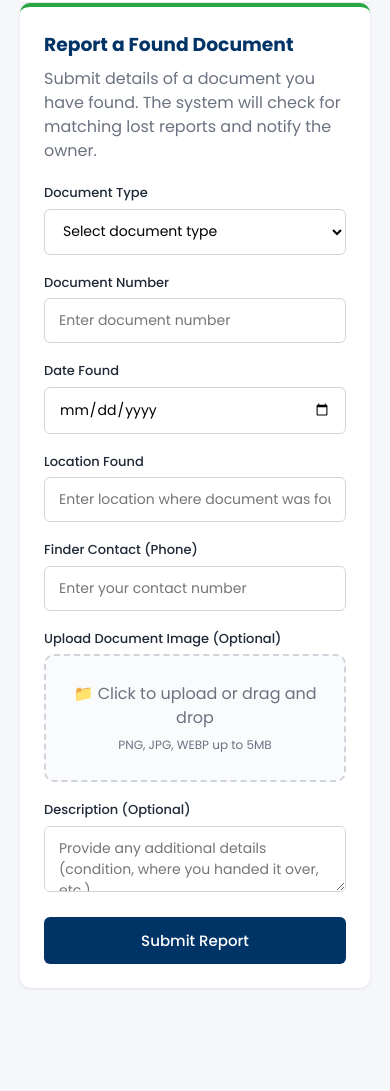
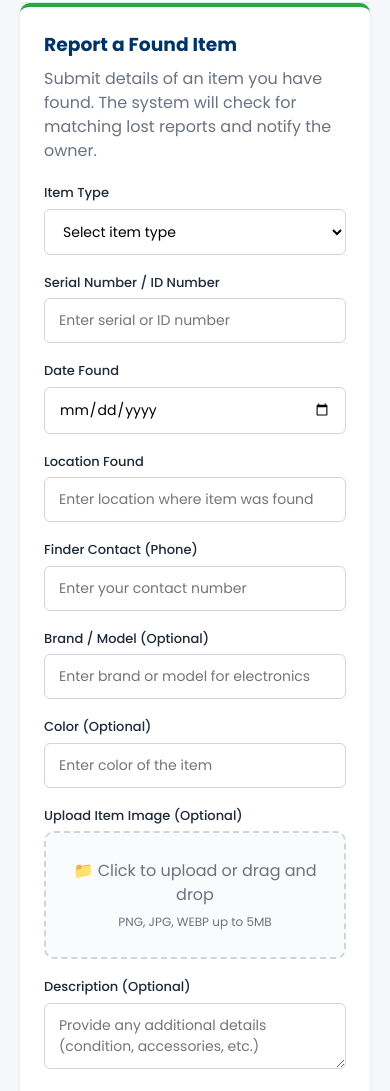
Before and after one commit to Vinn254/identity-card, a plain HTML site: page frontend/report-found.html in a window 390 px wide. Shown: the part 512-1603 px from the top of the page. Before the commit the page ends 1520 px from the top, so only its background shows below. Drawn offline with Linux system fonts and the light colour scheme.

Commit message:
Add Laptop, Phone, Charger to lost/found item types with brand/color fields

```diff
--- a/backend/src/controllers/found.controller.js
+++ b/backend/src/controllers/found.controller.js
@@ -46,7 +46,7 @@ async function tryAutoMatchFound(foundId, docType, docNumber) {
 }
 
 exports.create = async (req, res) => {
-  const { document_type, document_number, date_found, location_found, finder_contact, description } = req.body;
+  const { document_type, document_number, date_found, location_found, finder_contact, description, brand, color } = req.body;
   if (!document_type || !document_number || !date_found || !location_found) {
     return res.status(400).json({ error: 'document_type, document_number, date_found and location_found are required' });
   }
@@ -56,7 +56,7 @@ exports.create = async (req, res) => {
   const { data: found, error } = await supabase
     .from('found_documents')
     .insert({
-      user_id: req.user.id, document_type, document_number, date_found, location_found, finder_contact, description, image_path: imagePath
+      user_id: req.user.id, document_type, document_number, date_found, location_found, finder_contact, description, image_path: imagePath, brand, color
     })
     .select()
     .single();
--- a/backend/src/controllers/lost.controller.js
+++ b/backend/src/controllers/lost.controller.js
@@ -50,14 +50,14 @@ async function tryAutoMatchLost(lostId, docType, docNumber) {
 }
 
 exports.create = async (req, res) => {
-  const { document_type, document_number, date_lost, location_lost, description } = req.body;
+  const { document_type, document_number, date_lost, location_lost, description, brand, color } = req.body;
   if (!document_type || !document_number || !date_lost) {
     return res.status(400).json({ error: 'document_type, document_number and date_lost are required' });
   }
 
   const { data: lost, error } = await supabase
     .from('lost_documents')
-    .insert({ user_id: req.user.id, document_type, document_number, date_lost, location_lost, description })
+    .insert({ user_id: req.user.id, document_type, document_number, date_lost, location_lost, description, brand, color })
     .select()
     .single();
 
--- a/frontend/report-found.html
+++ b/frontend/report-found.html
@@ -3,29 +3,32 @@
 <head>
   <meta charset="UTF-8" />
   <meta name="viewport" content="width=device-width, initial-scale=1.0" />
-  <title>Report Found Document — UEAB IMS</title>
+  <title>Report Found Item — UEAB IMS</title>
   <link href="https://fonts.googleapis.com/css2?family=Poppins:wght@300;400;500;600;700&display=swap" rel="stylesheet">
   <link rel="stylesheet" href="css/main.css" />
 </head>
 <body>
   <div class="card" style="max-width:800px; border-top: 4px solid var(--status-found);">
-    <h3 style="margin:0 0 8px; color: var(--ueab-navy);">Report a Found Document</h3>
-    <p class="text-muted" style="margin: 0 0 20px;">Submit details of a document you have found. The system will check for matching lost reports and notify the owner.</p>
+    <h3 style="margin:0 0 8px; color: var(--ueab-navy);">Report a Found Item</h3>
+    <p class="text-muted" style="margin: 0 0 20px;">Submit details of an item you have found. The system will check for matching lost reports and notify the owner.</p>
 
     <form id="found-form" class="form-grid">
       <div>
-        <label>Document Type</label>
+        <label>Item Type</label>
         <select name="document_type" required>
-           <option value="">Select document type</option>
+          <option value="">Select item type</option>
           <option>Student ID</option>
           <option>National ID</option>
           <option>Passport</option>
+          <option>Laptop</option>
+          <option>Phone</option>
+          <option>Charger</option>
           <option>Other</option>
         </select>
       </div>
       <div>
-        <label>Document Number</label>
-        <input type="text" name="document_number" placeholder="Enter document number" required />
+        <label>Serial Number / ID Number</label>
+        <input type="text" name="document_number" placeholder="Enter serial or ID number" required />
       </div>
       <div>
         <label>Date Found</label>
@@ -33,14 +36,22 @@
       </div>
       <div>
         <label>Location Found</label>
-        <input type="text" name="location_found" placeholder="Enter location where document was found" required />
+        <input type="text" name="location_found" placeholder="Enter location where item was found" required />
       </div>
       <div>
         <label>Finder Contact (Phone)</label>
         <input type="tel" name="finder_contact" placeholder="Enter your contact number" />
       </div>
       <div>
-        <label>Upload Document Image (Optional)</label>
+        <label>Brand / Model (Optional)</label>
+        <input type="text" name="brand" placeholder="Enter brand or model for electronics" />
+      </div>
+      <div>
+        <label>Color (Optional)</label>
+        <input type="text" name="color" placeholder="Enter color of the item" />
+      </div>
+      <div>
+        <label>Upload Item Image (Optional)</label>
         <div class="dropzone" id="dropzone">
           <input type="file" id="image" name="image" accept="image/*" hidden />
           <div>📁 Click to upload or drag and drop</div>
@@ -49,7 +60,7 @@
       </div>
       <div class="full">
         <label>Description (Optional)</label>
-        <textarea name="description" placeholder="Provide any additional details (condition, where you handed it over, etc.)"></textarea>
+        <textarea name="description" placeholder="Provide any additional details (condition, accessories, etc.)"></textarea>
       </div>
       <div class="full">
         <button type="submit" class="btn btn-primary" id="submit-btn" style="width:100%;">Submit Report</button>
@@ -63,7 +74,7 @@
   <script>
     buildAppLayout({
       active: 'report-found.html',
-      title: 'Report Found Document',
+      title: 'Report Found Item',
     });
 
     const drop = document.getElementById('dropzone');
```
Also changed, not shown: frontend/report-lost.html (+20 -9 lines). Lines whose indentation alone changed are shown as unchanged.
